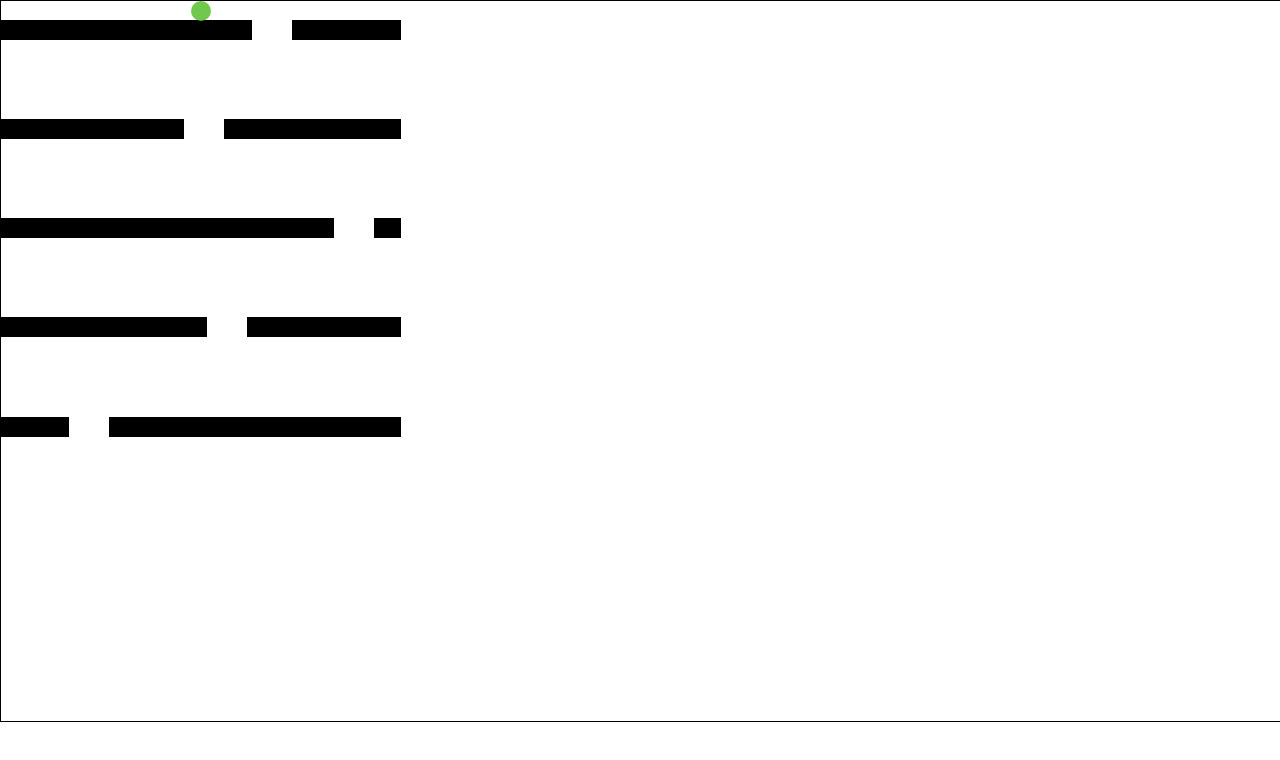
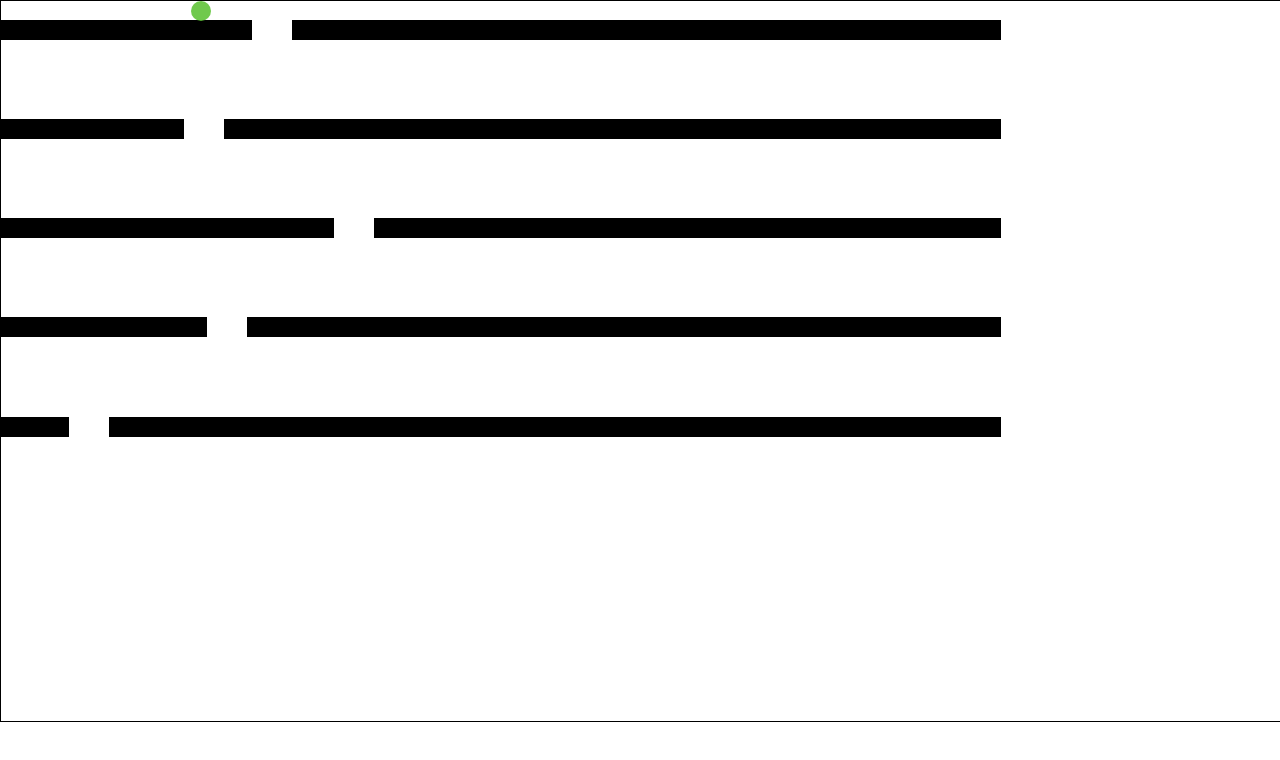
Before and after one commit to dantefranzoi/game-bolinha, a plain HTML site: page index.html in a window 1280 px wide. Drawn offline with Linux system fonts and the light colour scheme.

Commit message:
Update styles.css

```diff
--- a/styles.css
+++ b/styles.css
@@ -21,7 +21,7 @@
     z-index: 10;
 }
 .block{
-    width: 400px;
+    width: 1000px;
     height: 20px;
     background-color: black;
     position: relative;
```
